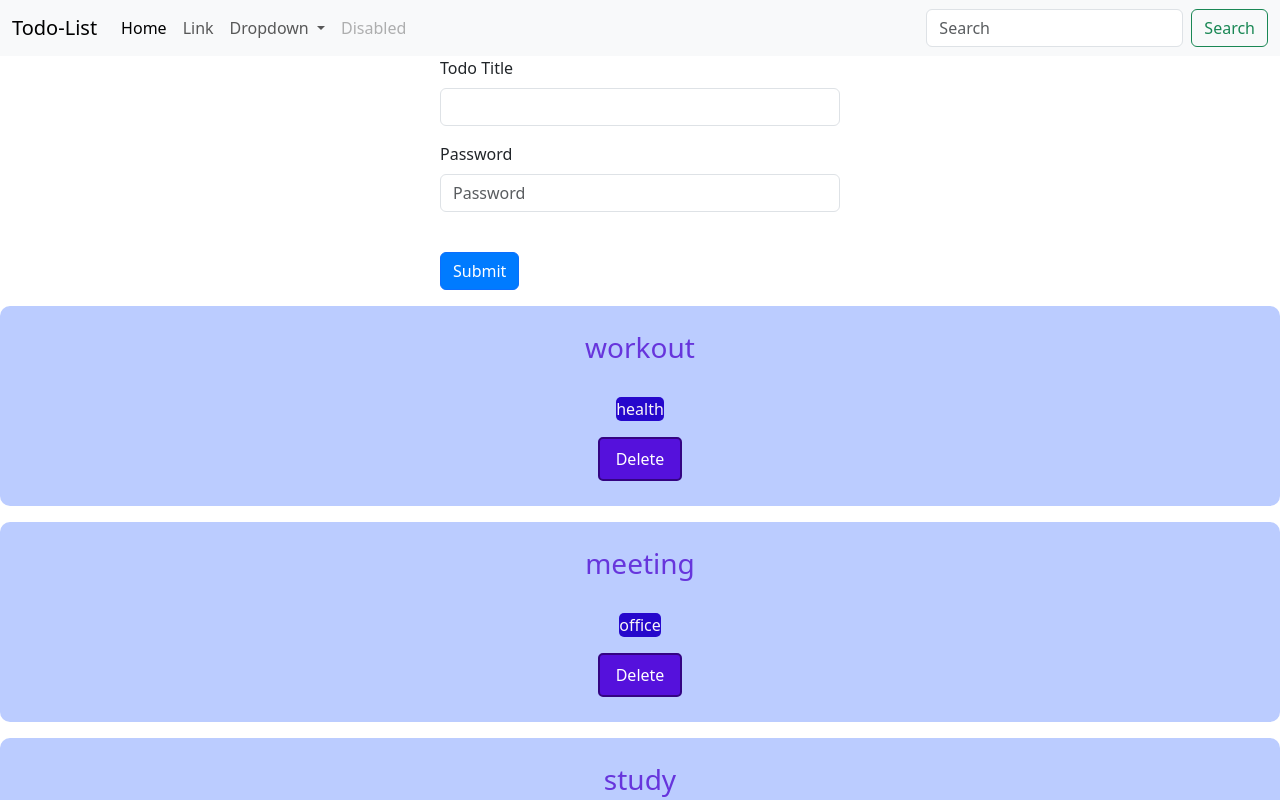
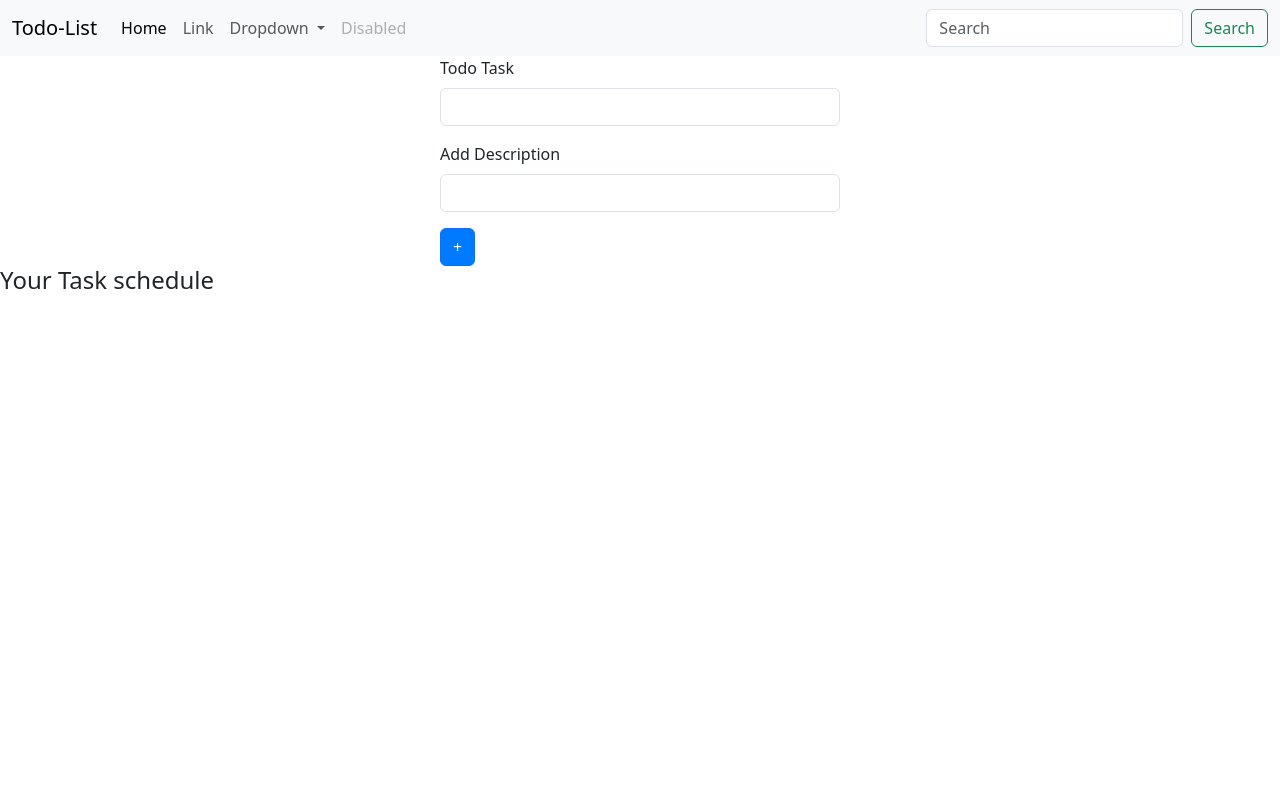
Before and after one commit to Kaushal185/TodoApp-Angular, an Angular app: page / in a window 1280 px wide. Shown: the top 800 px of the page. Built offline with nearby package versions, Linux system fonts and the light colour scheme.

Commit message:
todo application's add operation is completed

```diff
--- a/src/app/MyComponents/add-todo/add-todo.component.html
+++ b/src/app/MyComponents/add-todo/add-todo.component.html
@@ -1,11 +1,11 @@
-<form>
+<form (ngSubmit)="onSubmit()">
     <div class="form-group">
-      <label for="title">Todo Title</label>
-      <input type="text" class="form-control" id="title">
+      <label for="title">Todo Task</label>
+      <input type="text" class="form-control" [(ngModel)]="title" id="title" name="title">
     </div>
     <div class="form-group">
-      <label for="exampleInputPassword1">Password</label>
-      <input type="password" class="form-control" id="exampleInputPassword1" placeholder="Password">
-    </div><br>
-    <button type="submit" class="btn btn-primary">Submit</button>
+      <label for="desc">Add Description</label>
+      <input type="text" class="form-control" id="desc" name="desc" [(ngModel)]="desc">
+    </div>
+    <button type="submit" class="btn btn-primary">+</button>
 </form>
--- a/src/app/MyComponents/add-todo/add-todo.component.ts
+++ b/src/app/MyComponents/add-todo/add-todo.component.ts
@@ -1,10 +1,31 @@
-import { Component } from '@angular/core';
+import { Component,OnInit,EventEmitter,Input,Output} from '@angular/core';
+import { Todo } from 'src/app/Todo';
 
 @Component({
   selector: 'app-add-todo',
   templateUrl: './add-todo.component.html',
   styleUrls: ['./add-todo.component.css']
 })
-export class AddTodoComponent {
+export class AddTodoComponent implements OnInit{
+  title!:string;
+  desc !:string;
+  @Output() todoAdd:EventEmitter<Todo> = new EventEmitter();
+  constructor(){
+
+  }
+  ngOnInit(){
+
+  }
+  onSubmit(){
+    const todo = {
+      sno:1,
+      title:this.title,
+      desc: this.desc,
+      active: true
+    }
+    this.todoAdd.emit(todo);
+    console.log("hello");
+  }
+
 
 }
--- a/src/app/MyComponents/todo-item/todo-item.component.html
+++ b/src/app/MyComponents/todo-item/todo-item.component.html
@@ -1,5 +1,5 @@
 <div class = "my-3">
-    <h3>{{todo.title}}</h3><br>
+    <h3>{{todo.title}}</h3>
     <p>{{todo.desc}}</p>
-    <button class="btn-danger" (click)="onClick()">Delete</button>
+    <button class="btn-danger" (click)="onClick()">done</button>
 </div>
--- a/src/app/MyComponents/todos/todos.component.html
+++ b/src/app/MyComponents/todos/todos.component.html
@@ -1,9 +1,7 @@
+<app-add-todo (todoAdd)="addTodo($event)"></app-add-todo>
+<h4>Your Task schedule</h4>
 <div *ngFor="let x of todos">
     <!-- Here we are using conecpt of directives -->
     <app-todo-item [todo] ="x" (todoDelete)="deleteTodo($event)" ></app-todo-item>
     <!-- <li>{{item.sno}} - {{item.title}} - {{item.desc}}</li> -->
 </div>
-
-<!-- <ul *ngFor="let item of todos">
-    <li>{{item.sno}} - {{item.title}} - {{item.desc}}</li>
-</ul> -->
--- a/src/app/MyComponents/todos/todos.component.ts
+++ b/src/app/MyComponents/todos/todos.component.ts
@@ -16,30 +16,7 @@ import { Todo } from 'src/app/Todo';
 export class TodosComponent implements OnInit{
   todos!:Todo[];
   constructor(){
-    this.todos = [
-      {
-        sno: 1,
-        title:"workout",
-        desc: "health",
-        active:true
-
-      },
-      {
-        sno: 2,
-        title:"meeting",
-        desc: "office",
-        active:true
-
-      },
-      {
-        sno: 3,
-        title:"study",
-        desc: "Description",
-        active:true
-
-      },
-
-    ]
+    this.todos = []
   }
   ngOnInit(): void{
 
@@ -49,5 +26,9 @@ export class TodosComponent implements OnInit{
     const index = this.todos.indexOf(todo);
     this.todos.splice(index,1);
   }
-  /////
+  addTodo(todo:Todo){
+    console.log("this is main");
+    console.log(todo);
+    this.todos.push(todo);
+  }
 }
--- a/src/app/app.component.html
+++ b/src/app/app.component.html
@@ -37,7 +37,6 @@
   </nav>
   <div>
     <!-- <h1>Todo-Doto</h1> -->
-    <app-add-todo></app-add-todo>
     <app-todos></app-todos>
   </div>
 </div>
--- a/src/app/app.module.ts
+++ b/src/app/app.module.ts
@@ -6,6 +6,7 @@ import { AppComponent } from './app.component';
 import { TodosComponent } from './MyComponents/todos/todos.component';
 import { TodoItemComponent } from './MyComponents/todo-item/todo-item.component';
 import { AddTodoComponent } from './MyComponents/add-todo/add-todo.component';
+import { FormsModule } from '@angular/forms';
 
 @NgModule({
   declarations: [
@@ -16,7 +17,8 @@ import { AddTodoComponent } from './MyComponents/add-todo/add-todo.component';
   ],
   imports: [
     BrowserModule,
-    AppRoutingModule
+    AppRoutingModule,
+    FormsModule
   ],
   providers: [],
   bootstrap: [AppComponent]
```
